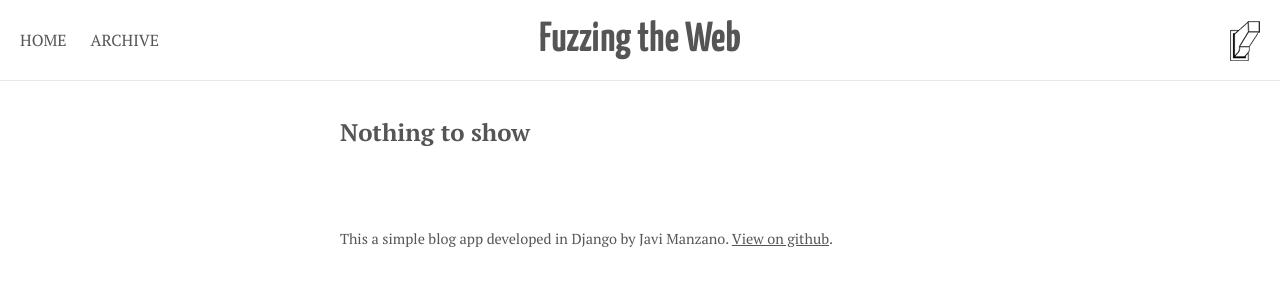
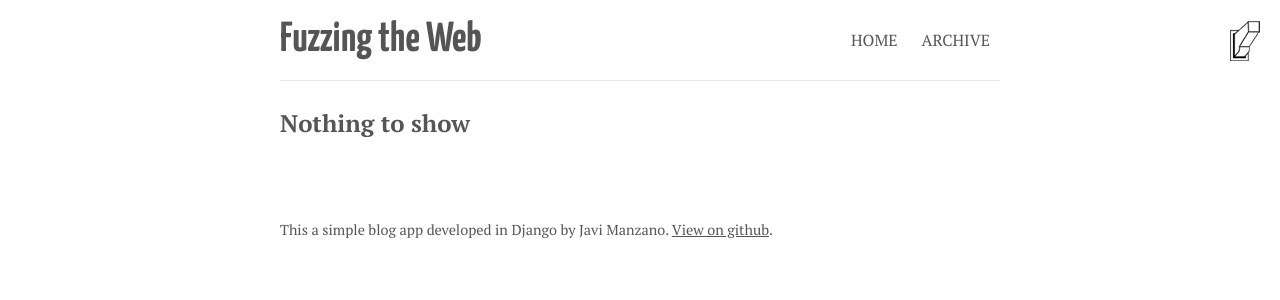
Before and after one commit to jgasteiz/fuzzingtheweb, a Django app: template blog/templates/post_list.html in a window 1280 px wide. Shown: the top 300 px of the page. Run offline with Django 3.2, Linux system fonts and the light colour scheme; the template is opened without the code that fills it, so the values that code supplies are empty; some libraries are stand-ins or nearby versions.

Commit message:
New styling changes

```diff
--- a/blog/static/css/fuzzopress.css
+++ b/blog/static/css/fuzzopress.css
@@ -985,7 +985,7 @@ ul.icons {
 /* -- Fonts -- */
 .wrp {
   margin: 0 auto;
-  width: 600px;
+  width: 800px;
   max-width: 100%; }
 
 ::-webkit-scrollbar {
@@ -1017,8 +1017,8 @@ body {
   font-weight: 400;
   font-size: 16px;
   line-height: 1.6em;
-  margin: 120px auto 40px;
-  max-width: 600px; }
+  margin: 0 auto 40px;
+  max-width: 720px; }
   @media only screen and (max-width: 300px) {
     body {
       font-size: 14px; } }
@@ -1094,25 +1094,20 @@ pre code {
 .header {
   background-color: white;
   border-bottom: 1px solid #e6e8ec;
-  position: absolute;
-  top: 0;
-  left: 0;
-  right: 0;
-  height: 80px;
-  z-index: 9; }
+  margin-bottom: 20px; }
 
 .header__title {
   font-family: 'Yanone Kaffeesatz', sans-serif;
+  float: left;
   font-size: 42px;
   line-height: 80px;
-  text-align: center; }
+  margin: 0;
+  text-align: left; }
   .header__title:hover {
     color: #04b1d8; }
-  @media only screen and (max-width: 1200px) {
-    .header__title {
-      text-align: right; } }
   @media only screen and (max-width: 840px) {
     .header__title {
+      float: none;
       text-align: center; } }
   @media only screen and (max-width: 480px) {
     .header__title {
@@ -1284,14 +1279,9 @@ pre code {
   .search table.gsc-search-box td {
     vertical-align: top; }
 
-.nav {
-  position: absolute;
-  left: 20px;
-  top: 0; }
 @media only screen and (max-width: 840px) {
   .nav {
     background: white;
-      bottom: 0;
     margin: 0;
     position: absolute;
     top: 0;
@@ -1339,11 +1329,15 @@ pre code {
 
 .nav__opener-wrapper {
   cursor: pointer;
+  display: none;
   position: absolute;
   right: -80px;
   top: 0;
   bottom: 0;
   padding: 30px; }
+  @media only screen and (max-width: 840px) {
+    .nav__opener-wrapper {
+      display: block; } }
 
 .nav__opener {
   display: none; }
@@ -1357,7 +1351,7 @@ pre code {
 .nav__links {
   margin: 0 0 0 -10px;
   padding: 0;
-  text-align: center; }
+  text-align: right; }
   @media only screen and (max-width: 840px) {
     .nav__links {
       background-color: white;
--- a/blog/static/scss/_helpers.scss
+++ b/blog/static/scss/_mixins.scss
@@ -3,7 +3,7 @@ $bk-small: 300px;
 $bk-palm: 480px;
 $bk-tablet: 840px;
 $bk-desktop: 1200px;
-$body-margin: 120px auto 40px;
+$body-margin: 0 auto 40px;
 $body-margin-responsive: 140px 0 0;
 $header-height: 200px;
 
@@ -36,7 +36,7 @@ $header-font: "PT Serif",Georgia,Times,"Times New Roman",serif;
 
 .wrp {
 	margin: 0 auto;
-	width: 600px;
+	width: 800px;
 	max-width: 100%;
 }
 
--- a/blog/static/scss/imports.scss
+++ b/blog/static/scss/imports.scss
@@ -2,7 +2,7 @@
 @import 'font-awesome';
 
 // Partials
-@import 'helpers';
+@import 'mixins';
 
 // Apps
 @import 'base';
--- a/blog/templates/base.html
+++ b/blog/templates/base.html
@@ -19,8 +19,8 @@
 		<link href='http://fonts.googleapis.com/css?family=Yanone+Kaffeesatz:700' rel='stylesheet' type='text/css'>
 	</head>
 	<body class="{{ request.session.layout }}">
-		<header class="header">
-			<h1 class="header__title wrp">Fuzzing the Web</h1>
+		<header class="header wrp">
+			<h1 class="header__title">Fuzzing the Web</h1>
 			<i id="light_switch" class="header__light-switch" data-href="/_ajax/night-mode/"></i>
 			<nav class="nav" id="nav">
 				<div id="menu_opener" class="nav__opener-wrapper">
```
Also changed, not shown: blog/static/css/base-admin.css (+71 -57 lines), blog/static/scss/_base.scss (+12 -14 lines), blog/static/scss/_nav.scss (+8 -5 lines). Lines whose indentation alone changed are shown as unchanged.
